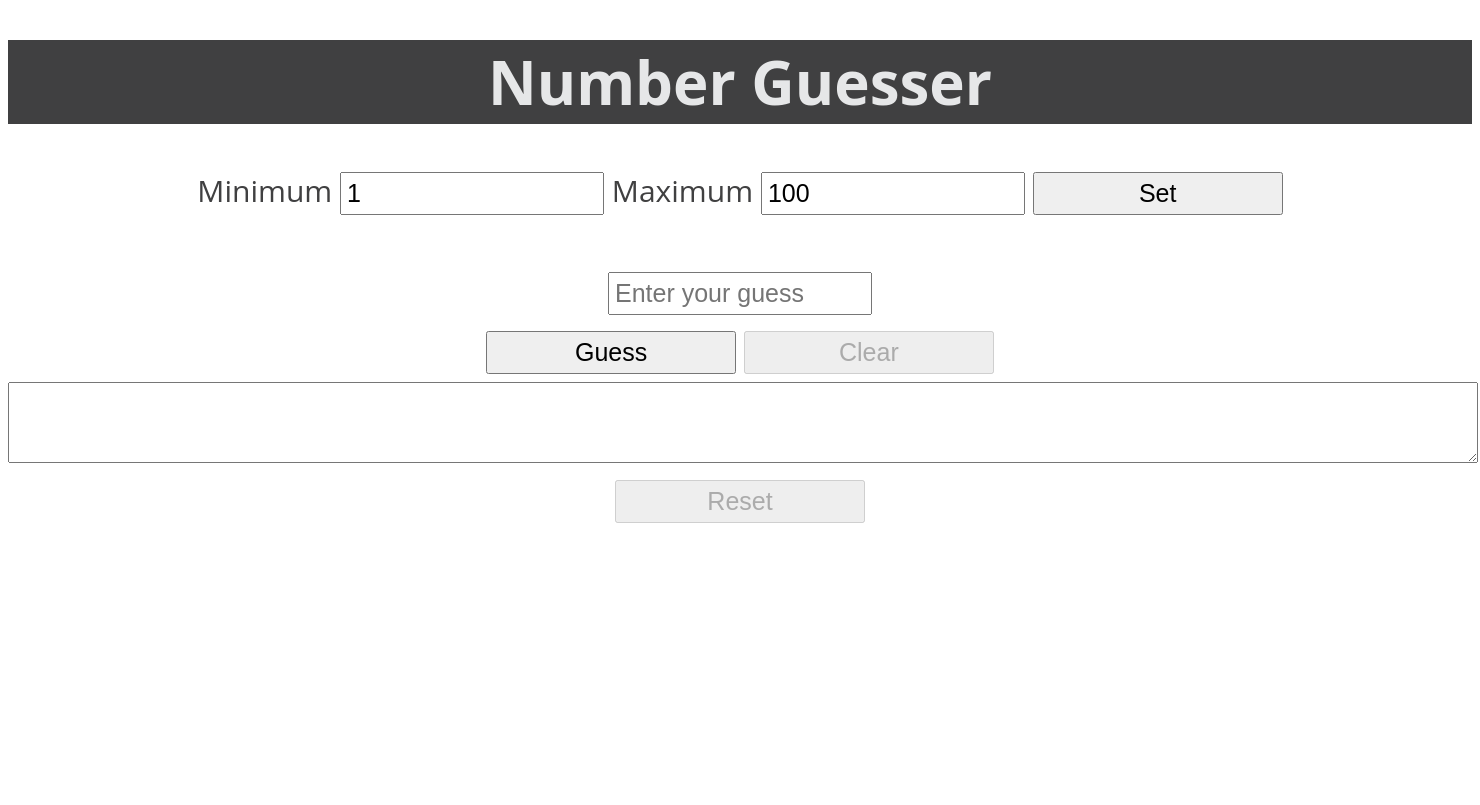
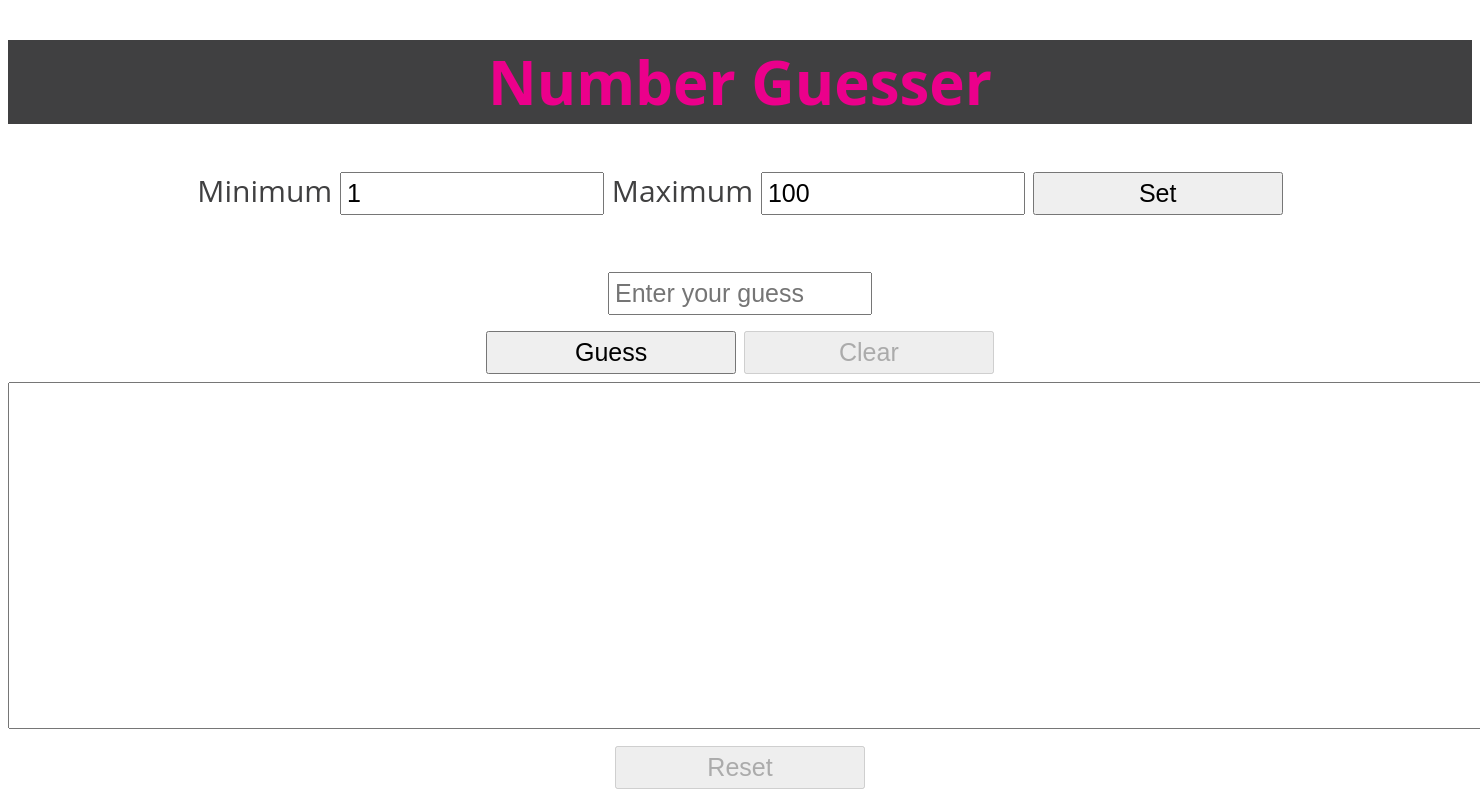
Before and after one commit to mnhollandplum/number_guesser, a PHP site: page / in a window 1480 px wide; the page is wider, and only the part inside the window is pictured. Before the commit the page ends 523 px from the top of that part, so only its background shows below. Run offline with PHP 8.4, Linux system fonts and the light colour scheme.

Commit message:
small refactors and styling

```diff
--- a/index.html
+++ b/index.html
@@ -7,7 +7,7 @@
          <label for="#min">Minimum</label>
          <input type="number" class="setRange" id="min" value=1>
 
-         <label for="#maxField">Maximum</label>
+         <label for="#max">Maximum</label>
          <input type="number" class="setRange" id="max" value=100>
 
          <input class="button" type="submit" value="Set" id="setRange">
--- a/javascript.js
+++ b/javascript.js
@@ -16,9 +16,9 @@ function yourGuess() {
         guessField.value = '';
         return;
     } else if (guess > numToGuess) {
-        guesses.value = "Your last guess was " + guess + " that is too high";
+        guesses.value = "Your last guess was " + guess + ". That is too high";
     } else {
-        guesses.value = "Your last guess was " + guess+ " that is too low";
+        guesses.value = "Your last guess was " + guess+ ". That is too low";
     }
 }
 
--- a/style.css
+++ b/style.css
@@ -9,6 +9,7 @@ h1 {
   color: #E6E7E8;
   background-color: #404041;
   padding: 1px;
+  color: #EB008B;
 }
 
 input {
@@ -17,3 +18,10 @@ input {
   margin: 8px 0;
   font-size: 25px;
 }
+
+textarea {
+  padding: 100px;
+  font-size: 25px;
+  color: #EB008B;
+  text-align: center;
+}
```
